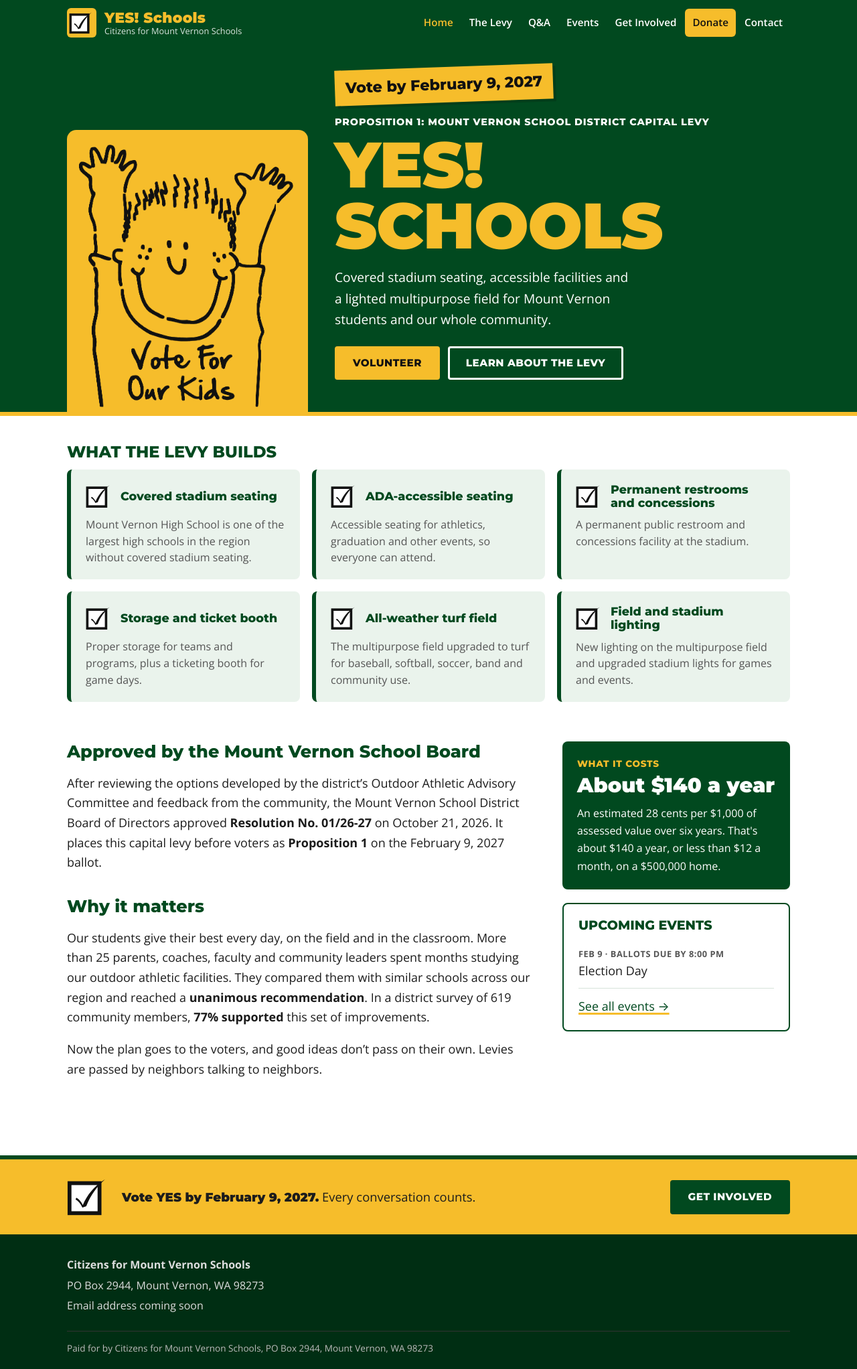
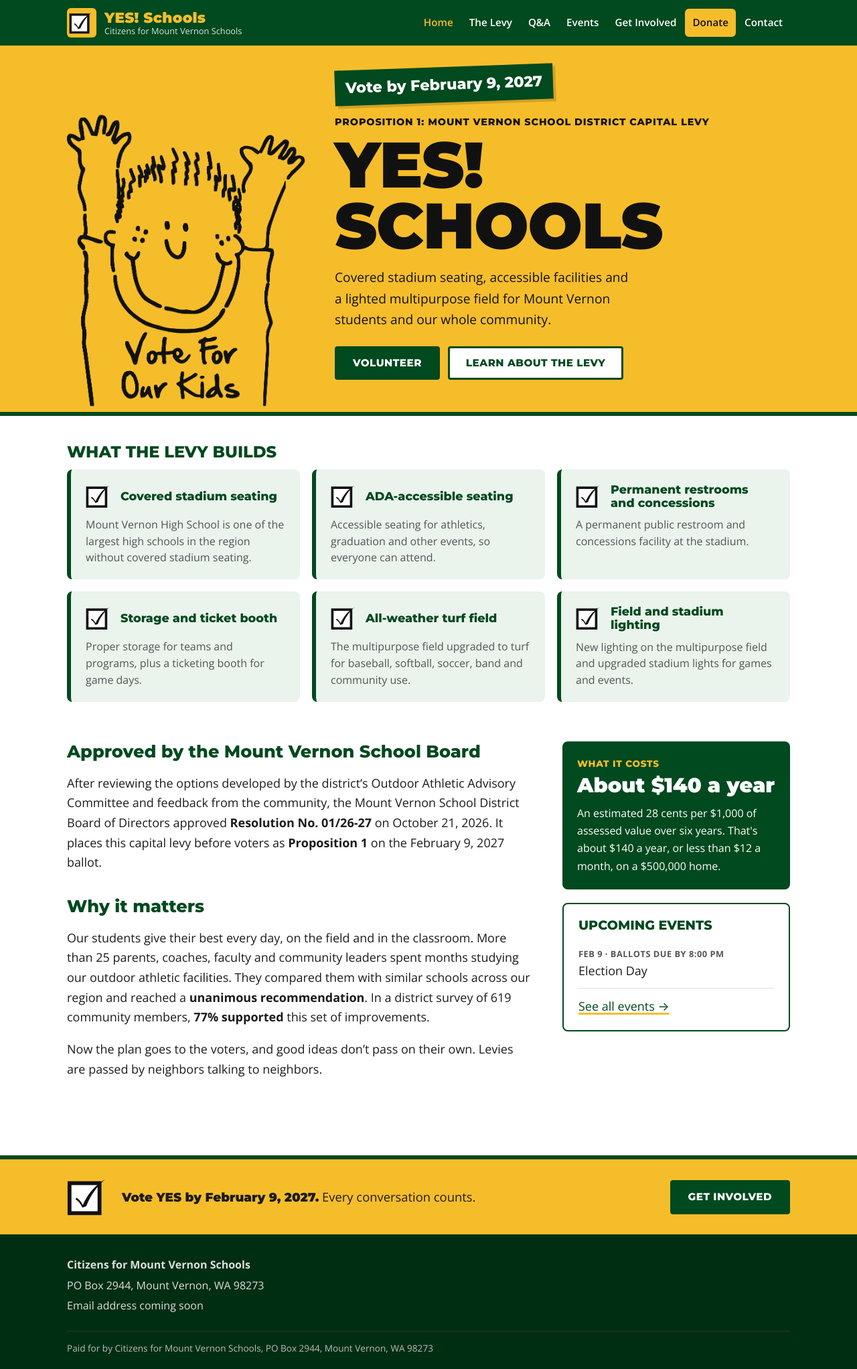
Before and after one commit to Citizens-for-Mount-Vernon-Schools/cmvs-website, a Jekyll site: the page built from index.md, in a window 1280 px wide. Shown: the whole page at 67% size. Built offline with Jekyll 4.4.1, drawn with Linux system fonts in a browser that asks for light colours.

Commit message:
Preview: yellow home banner with green menu bar (option A)
Co-Authored-By: Claude Opus 5.5 <noreply@anthropic.com>
Claude-Session: https://claude.ai/code/session_01SpCqsKiyYi6ZBD9uFZkAdm

```diff
--- a/assets/css/style.css
+++ b/assets/css/style.css
@@ -65,14 +65,14 @@ h3 { font-size: 1.1rem; font-weight: 800; margin: 0 0 .25rem; }
 .actions { display: flex; gap: 12px; flex-wrap: wrap; margin: 1.5rem 0; }
 
 /* Hero */
-.hero { background: var(--green); color: var(--white); overflow: hidden; border-bottom: 6px solid var(--yellow); }
+.hero { background: var(--yellow); color: var(--black); overflow: hidden; border-bottom: 6px solid var(--green); }
 .hero-inner { display: grid; grid-template-columns: minmax(200px, 360px) 1fr; gap: 40px; align-items: end; padding-top: 32px; }
 .hero-art img { display: block; width: 100%; margin-bottom: -4px; }
 .hero-copy { padding-bottom: 48px; }
 .hero h1 { font-size: clamp(3rem, 9vw, 6rem); line-height: .95; margin: .3rem 0 1rem; text-transform: uppercase; }
 .kicker { font-family: var(--head); font-weight: 800; text-transform: uppercase; letter-spacing: .06em; font-size: .9rem; margin: 0; }
-.vote-badge { display: inline-block; background: var(--yellow); color: var(--black); font-family: var(--head); font-weight: 800; font-size: clamp(1.05rem, 2.6vw, 1.4rem); padding: 8px 16px; transform: rotate(-2deg); margin: 0 0 18px; box-shadow: 4px 4px 0 rgba(0,0,0,.15); }
-.hero .lead { font-size: 1.2rem; max-width: 40ch; margin: 0; color: var(--white); }
+.vote-badge { display: inline-block; background: var(--green); color: var(--white); font-family: var(--head); font-weight: 800; font-size: clamp(1.05rem, 2.6vw, 1.4rem); padding: 8px 16px; transform: rotate(-2deg); margin: 0 0 18px; box-shadow: 4px 4px 0 rgba(0,0,0,.15); }
+.hero .lead { font-size: 1.2rem; max-width: 40ch; margin: 0; color: var(--black); }
 .hero .actions { margin-bottom: 0; }
 @media (max-width: 760px) {
   .hero-inner { grid-template-columns: 1fr; gap: 0; padding-top: 28px; }
@@ -171,12 +171,9 @@ h3 { font-size: 1.1rem; font-weight: 800; margin: 0 0 .25rem; }
 .zeffy-thermometer { height: 64px; margin: 0 0 14px; max-width: 520px; }
 .zeffy-thermometer iframe { width: 100%; height: 100%; border: 0; display: block; background: transparent; }
 
-/* Hero on green: headline in gold, drawing on a yellow sign */
-.hero h1 { color: var(--yellow); }
-.hero .kicker { color: var(--white); }
-.hero .button.light { background: transparent; color: var(--white); border-color: var(--white); }
-.hero .button.light:hover { background: rgba(255,255,255,.12); }
-.hero .button.dark { background: var(--yellow); border-color: var(--yellow); color: var(--black); }
-.hero .button.dark:hover { filter: brightness(1.06); background: var(--yellow); }
-.hero-art { background: var(--yellow); border-radius: 14px 14px 0 0; padding: 18px 18px 0; }
+/* Yellow campaign banner on the home page */
+.hero h1 { color: var(--black); }
+.hero .kicker { color: var(--black); }
+.hero .button.light { background: var(--white); color: var(--green); border-color: var(--green); }
+.hero .button.dark { background: var(--green); border-color: var(--green); color: var(--white); }
 .donate-goal, .donate-goal-label { color: var(--green); }
```
